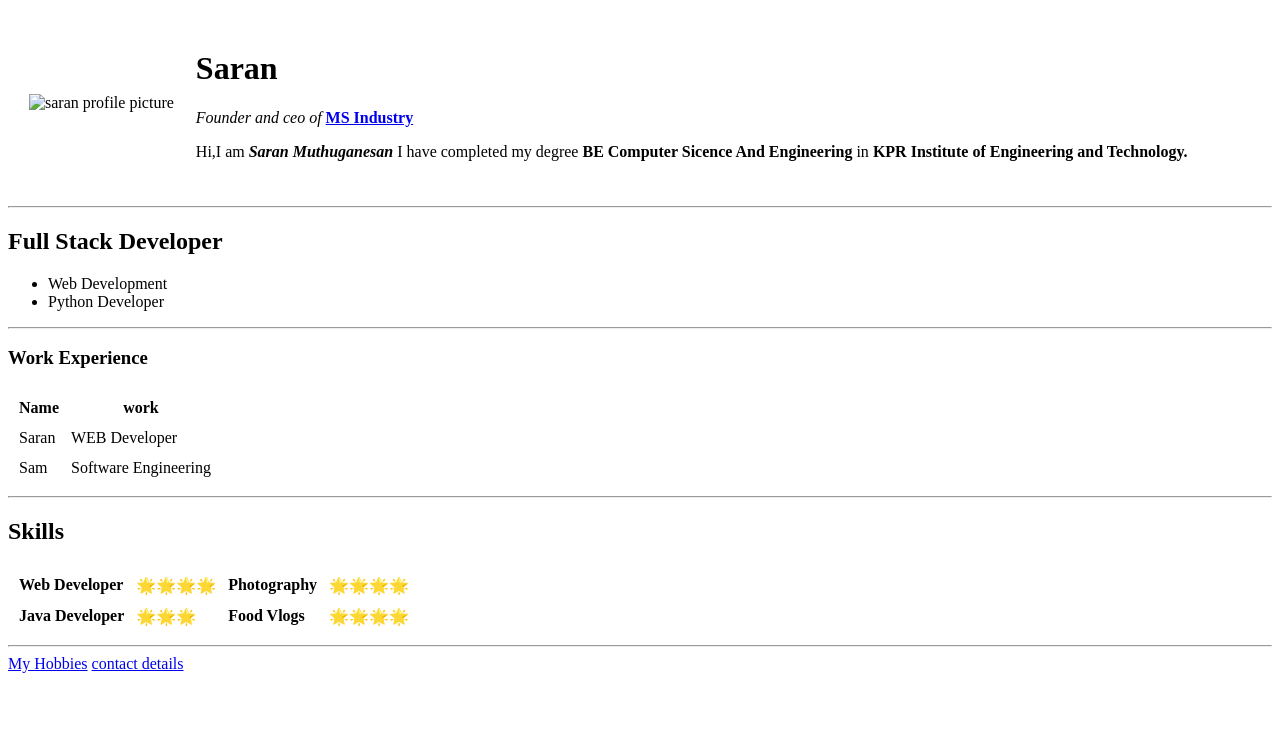
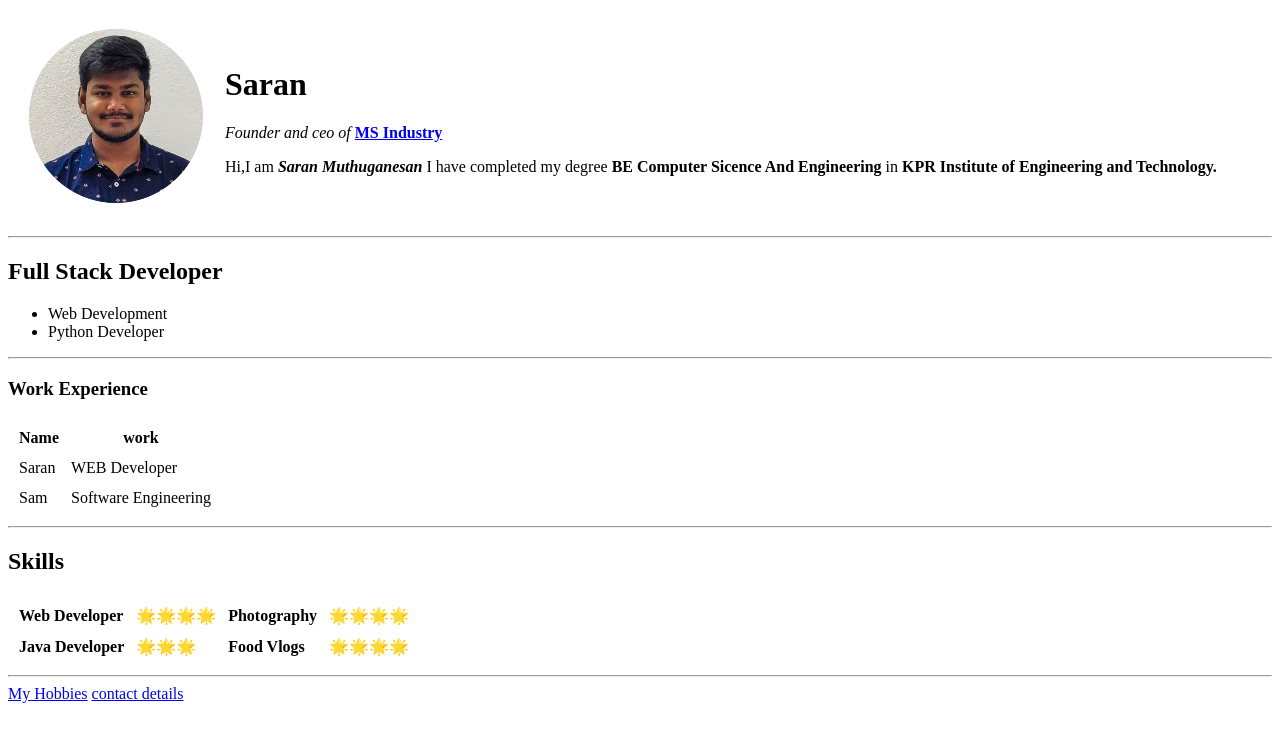
Before and after one commit to Saran13M/cv, a plain HTML site: page index.html in a window 1280 px wide. Drawn offline with Linux system fonts and the light colour scheme.

Commit message:
add initial cv files

```diff
--- a/index.html
+++ b/index.html
@@ -7,7 +7,7 @@
   <body>
     <table cellspacing="20">
       <tr>
-        <td><img src="images/saran.png" alt="saran profile picture"></td>
+        <td><img src="saran.png" alt="saran profile picture"></td>
         <td>  <h1>Saran</h1>
           <p><em>Founder and ceo of</em> <strong><a href="https://www.appbrewery.co/">MS Industry</a></strong></p>
           <p>
```
